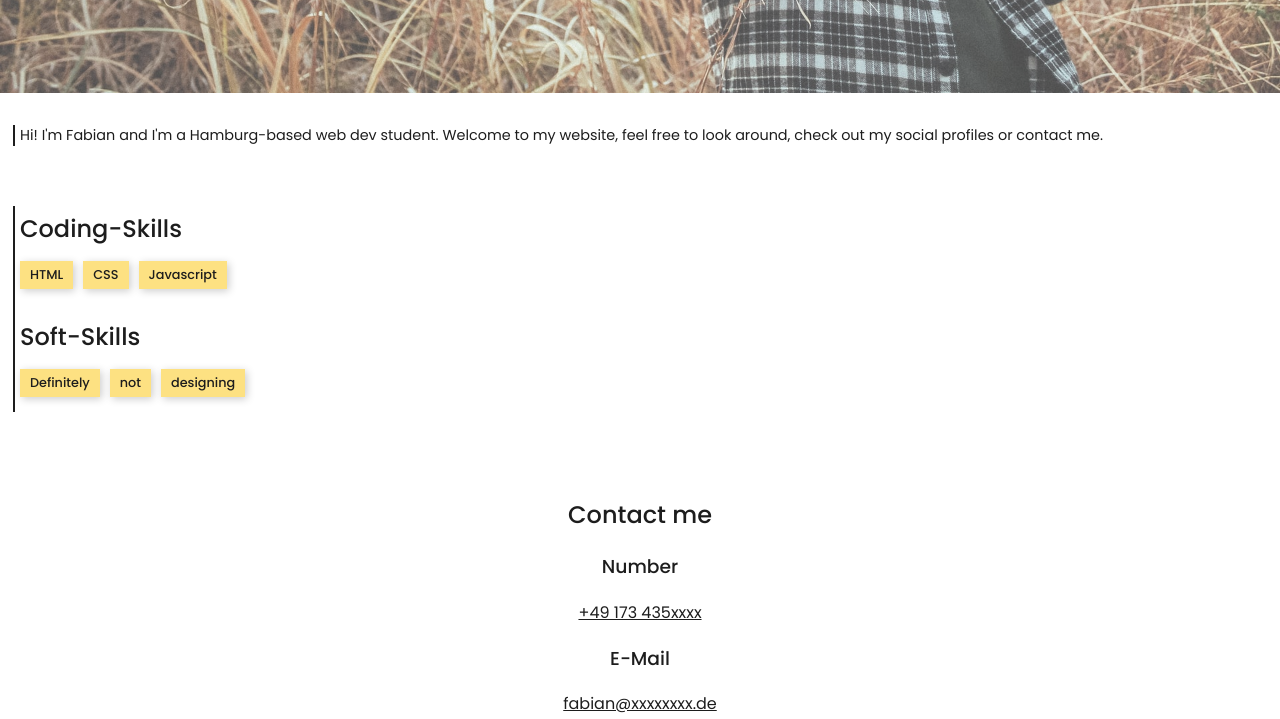
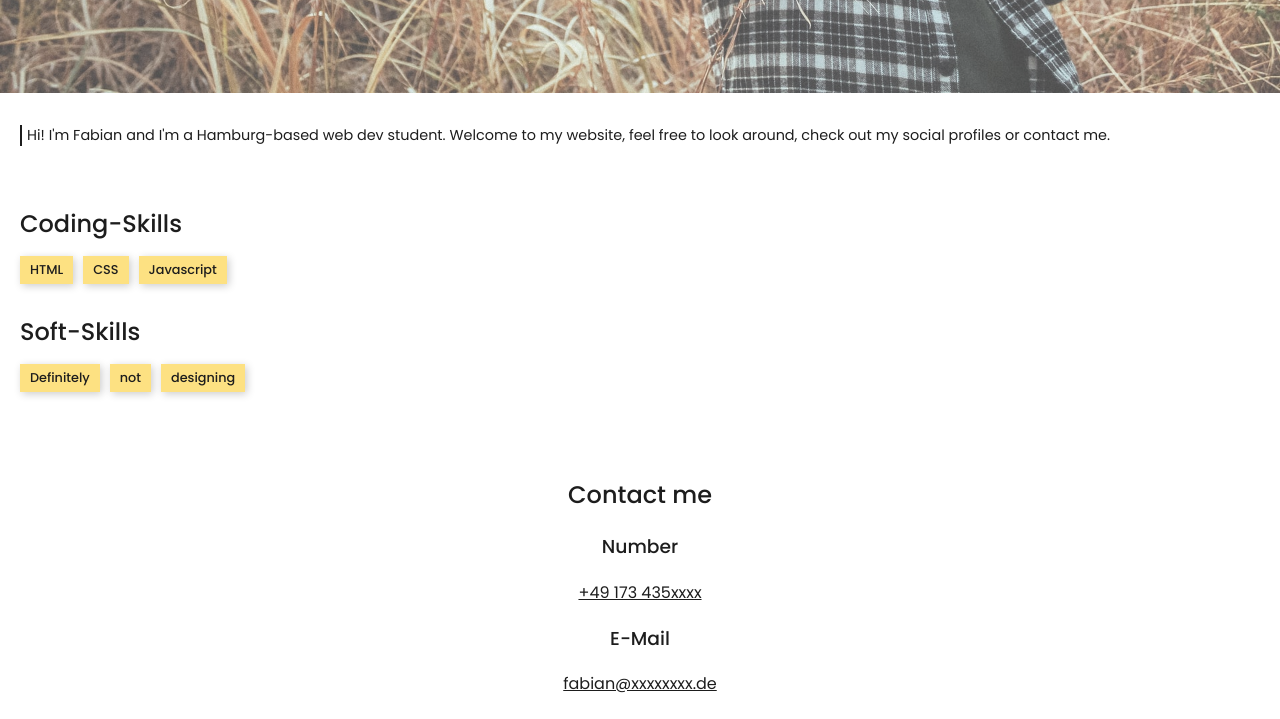
Before and after one commit to FabianAlleblas/personal-website, a plain HTML site: page index.html in a window 1280 px wide. Shown: the part 820-1539 px from the top of the page. Drawn offline with Linux system fonts and the light colour scheme.

Commit message:
removed border from skill section

```diff
--- a/style.css
+++ b/style.css
@@ -52,15 +52,13 @@ body {
 
 .intro-section > p {
   font-size: 0.9em;
-  margin: 25px 30px 0 13px;
+  margin: 25px 30px 0 20px;
   padding-left: 5px;
   border-left: 2px solid #1d1d1d;
 }
 
 .skills {
-  margin: 60px 30px 60px 13px;
-  padding: 5px 0 15px 5px;
-  border-left: 2px solid #1d1d1d;
+  margin: 60px 30px 60px 20px;
 }
 
 .skills > h2 {
```
